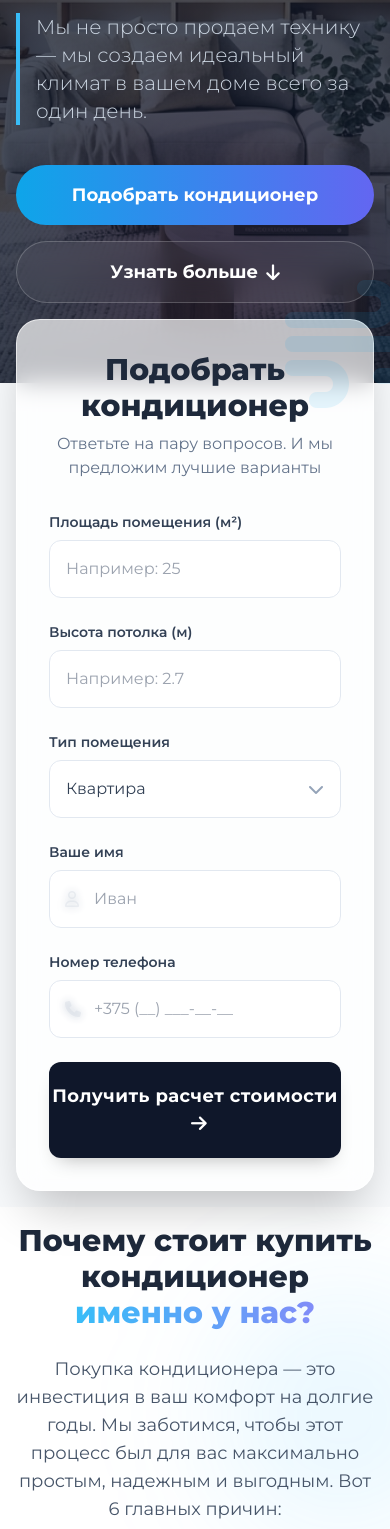
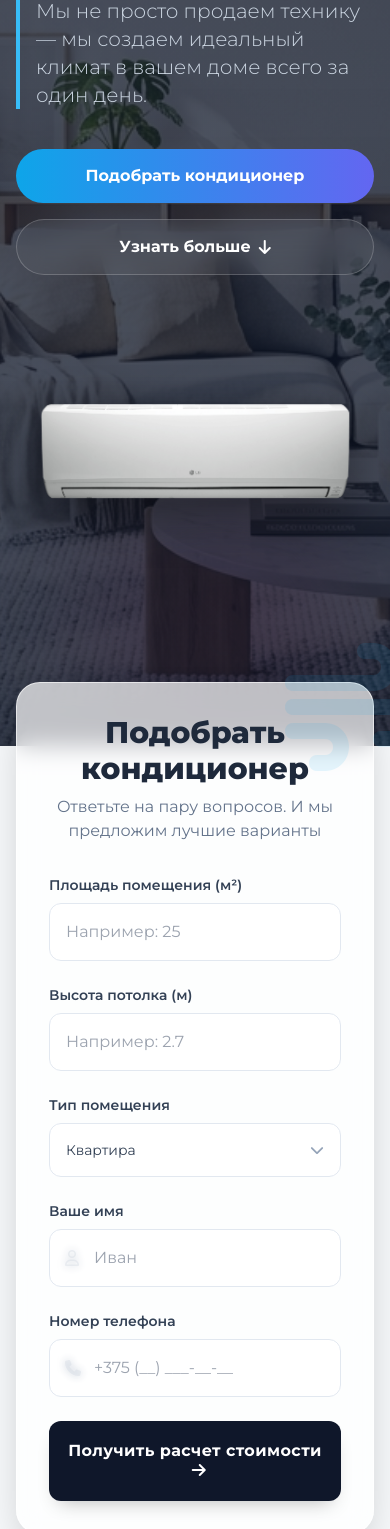
Before and after one commit to yaroslavkiri4ykknifhit-max/cond, a website: page index.html in a window 390 px wide. Shown: the part 471-2000 px from the top of the page. Drawn offline with nearby package versions, Linux system fonts and the light colour scheme.

Commit message:
Comprehensive mobile optimization: fluid buttons, mobile hero image, iOS fixed bg bug fix

```diff
--- a/index.html
+++ b/index.html
@@ -53,7 +53,7 @@
             background-image: linear-gradient(rgba(15, 23, 42, 0.7), rgba(15, 23, 42, 0.8)), url('assets/images/hero_ac_bg.jpg');
             background-size: cover;
             background-position: center;
-            background-attachment: fixed; /* Parallax effect */
+
         }
         .glass-card {
             background: rgba(255, 255, 255, 0.7);
@@ -127,7 +127,7 @@
     </header>
 
     <!-- Hero Section -->
-    <section class="relative pt-32 pb-20 lg:pt-48 lg:pb-32 hero-bg text-white overflow-hidden min-h-[90vh] flex items-center">
+    <section class="relative pt-28 pb-40 lg:pt-48 lg:pb-32 hero-bg text-white overflow-hidden min-h-[90vh] flex items-center">
         <!-- Animated Background Blobs -->
         <div class="absolute top-0 -left-4 w-72 h-72 bg-purple-500 rounded-full mix-blend-multiply filter blur-3xl opacity-30 animate-blob"></div>
         <div class="absolute top-0 -right-4 w-72 h-72 bg-yellow-500 rounded-full mix-blend-multiply filter blur-3xl opacity-30 animate-blob animation-delay-2000"></div>
@@ -146,12 +146,15 @@
                     Мы не просто продаем технику — мы создаем идеальный климат в вашем доме всего за один день.
                 </p>
                 <div class="flex flex-col sm:flex-row gap-4">
-                    <a href="#quiz" class="bg-gradient-to-r from-primary to-indigo-500 hover:from-primary hover:to-indigo-600 text-white px-8 py-4 rounded-full font-bold text-lg text-center transition transform hover:-translate-y-1 hover:shadow-[0_10px_40px_-10px_rgba(14,165,233,0.7)]">
+                    <a href="#quiz" class="bg-gradient-to-r from-primary to-indigo-500 hover:from-primary hover:to-indigo-600 text-white px-8 py-4 rounded-full font-bold text-base sm:text-lg text-center transition px-4 leading-snug transform hover:-translate-y-1 hover:shadow-[0_10px_40px_-10px_rgba(14,165,233,0.7)]">
                         Подобрать кондиционер
                     </a>
-                    <a href="#advantages" class="bg-white/5 hover:bg-white/10 backdrop-blur-md border border-white/20 text-white px-8 py-4 rounded-full font-bold text-lg text-center transition flex items-center justify-center gap-2 group">
+                    <a href="#advantages" class="bg-white/5 hover:bg-white/10 backdrop-blur-md border border-white/20 text-white px-8 py-4 rounded-full font-bold text-base sm:text-lg text-center transition px-4 leading-snug flex items-center justify-center gap-2 group">
                         Узнать больше <i class="fa-solid fa-arrow-down group-hover:translate-y-1 transition"></i>
                     </a>
+                </div>
+                <div class="mt-12 lg:hidden flex justify-center" data-aos="fade-up" data-aos-duration="1000">
+                    <img src="assets/images/floating_ac.png?v=3" alt="Кондиционер" class="w-full max-w-xs animate-float" style="filter: drop-shadow(0 15px 25px rgba(0,0,0,0.4));">
                 </div>
             </div>
         </div>
@@ -190,7 +193,7 @@
                             <!-- Тип помещения -->
                             <div class="md:col-span-2 group relative" id="custom-select-container">
                                 <label class="block text-sm font-semibold text-slate-700 mb-2 transition group-focus-within:text-primary">Тип помещения</label>
-                                <div id="custom-select-button" class="w-full px-4 py-4 rounded-xl border border-slate-200 focus:ring-4 focus:ring-primary/20 focus:border-primary outline-none transition bg-white/50 backdrop-blur-sm flex justify-between items-center cursor-pointer">
+                                <div id="custom-select-button" class="w-full px-4 py-4 rounded-xl border border-slate-200 focus:ring-4 focus:ring-primary/20 focus:border-primary outline-none transition bg-white/50 backdrop-blur-sm flex justify-between items-center cursor-pointer text-sm sm:text-base">
                                     <span id="custom-select-value" class="text-slate-700">Квартира</span>
                                     <i class="fa-solid fa-chevron-down text-slate-400 transition-transform duration-300" id="custom-select-icon"></i>
                                 </div>
@@ -218,7 +221,7 @@
                                 </div>
                             </div>
                         </div>
-                        <button type="button" class="w-full bg-slate-900 hover:bg-primary text-white font-bold py-5 rounded-xl transition-all duration-300 shadow-[0_10px_20px_-10px_rgba(0,0,0,0.3)] hover:shadow-[0_10px_30px_-10px_rgba(14,165,233,0.5)] transform hover:-translate-y-1 mt-6 text-lg tracking-wide">
+                        <button type="button" class="w-full bg-slate-900 hover:bg-primary text-white font-bold py-5 rounded-xl transition-all duration-300 shadow-[0_10px_20px_-10px_rgba(0,0,0,0.3)] hover:shadow-[0_10px_30px_-10px_rgba(14,165,233,0.5)] transform hover:-translate-y-1 mt-6 text-base sm:text-lg tracking-wide leading-tight px-2">
                             Получить расчет стоимости <i class="fa-solid fa-arrow-right ml-2"></i>
                         </button>
                     </form>
@@ -235,7 +238,7 @@
 
         <div class="max-w-7xl mx-auto px-4 sm:px-6 lg:px-8 relative z-10">
             <div class="text-center max-w-3xl mx-auto mb-20" data-aos="fade-up">
-                <h2 class="text-3xl lg:text-5xl font-extrabold mb-6 text-slate-800">
+                <h2 class="text-2xl sm:text-3xl lg:text-5xl font-extrabold mb-6 text-slate-800">
                     Почему стоит купить кондиционер <br><span class="gradient-text">именно у нас?</span>
                 </h2>
                 <p class="text-lg text-slate-600">
@@ -299,7 +302,7 @@
     <!-- Catalog Types (Alternating Layout with Images) -->
     <section class="py-24 bg-slate-50 border-y border-slate-200/60">
         <div class="max-w-7xl mx-auto px-4 sm:px-6 lg:px-8">
-            <h2 class="text-3xl lg:text-5xl font-extrabold text-center mb-20 text-slate-800" data-aos="fade-down">Кондиционеры, которые мы предлагаем</h2>
+            <h2 class="text-2xl sm:text-3xl lg:text-5xl font-extrabold text-center mb-20 text-slate-800" data-aos="fade-down">Кондиционеры, которые мы предлагаем</h2>
 
             <div class="space-y-24">
                 <!-- Type 1 -->
@@ -370,7 +373,7 @@
     <section id="services" class="py-24 bg-white relative">
         <div class="max-w-7xl mx-auto px-4 sm:px-6 lg:px-8">
             <div class="text-center mb-16" data-aos="fade-up">
-                <h2 class="text-3xl lg:text-5xl font-extrabold text-slate-800 mb-4">Наши Услуги</h2>
+                <h2 class="text-2xl sm:text-3xl lg:text-5xl font-extrabold text-slate-800 mb-4">Наши Услуги</h2>
                 <div class="w-24 h-1 bg-gradient-to-r from-primary to-indigo-500 mx-auto rounded-full"></div>
             </div>
 
@@ -461,7 +464,7 @@
         <div class="absolute inset-0 opacity-10 bg-[radial-gradient(ellipse_at_center,_var(--tw-gradient-stops))] from-primary via-dark to-dark"></div>
 
         <div class="max-w-7xl mx-auto px-4 sm:px-6 lg:px-8 relative z-10">
-            <h2 class="text-3xl lg:text-5xl font-extrabold text-center mb-16" data-aos="fade-up">6 простых шагов <span class="text-primary">к комфорту</span></h2>
+            <h2 class="text-2xl sm:text-3xl lg:text-5xl font-extrabold text-center mb-16" data-aos="fade-up">6 простых шагов <span class="text-primary">к комфорту</span></h2>
 
             <div class="grid grid-cols-1 md:grid-cols-2 lg:grid-cols-3 gap-6">
                 <!-- Steps -->
@@ -562,7 +565,7 @@
     <!-- Portfolio (Carousel) -->
     <section class="py-24 bg-white relative overflow-hidden">
         <div class="max-w-7xl mx-auto px-4 sm:px-6 lg:px-8">
-            <h2 class="text-3xl lg:text-5xl font-extrabold text-center mb-16 text-slate-800" data-aos="fade-up">Наши работы</h2>
+            <h2 class="text-2xl sm:text-3xl lg:text-5xl font-extrabold text-center mb-16 text-slate-800" data-aos="fade-up">Наши работы</h2>
 
             <div class="swiper portfolio-swiper" data-aos="fade-up" data-aos-delay="100">
                 <div class="swiper-wrapper pb-14">
```
